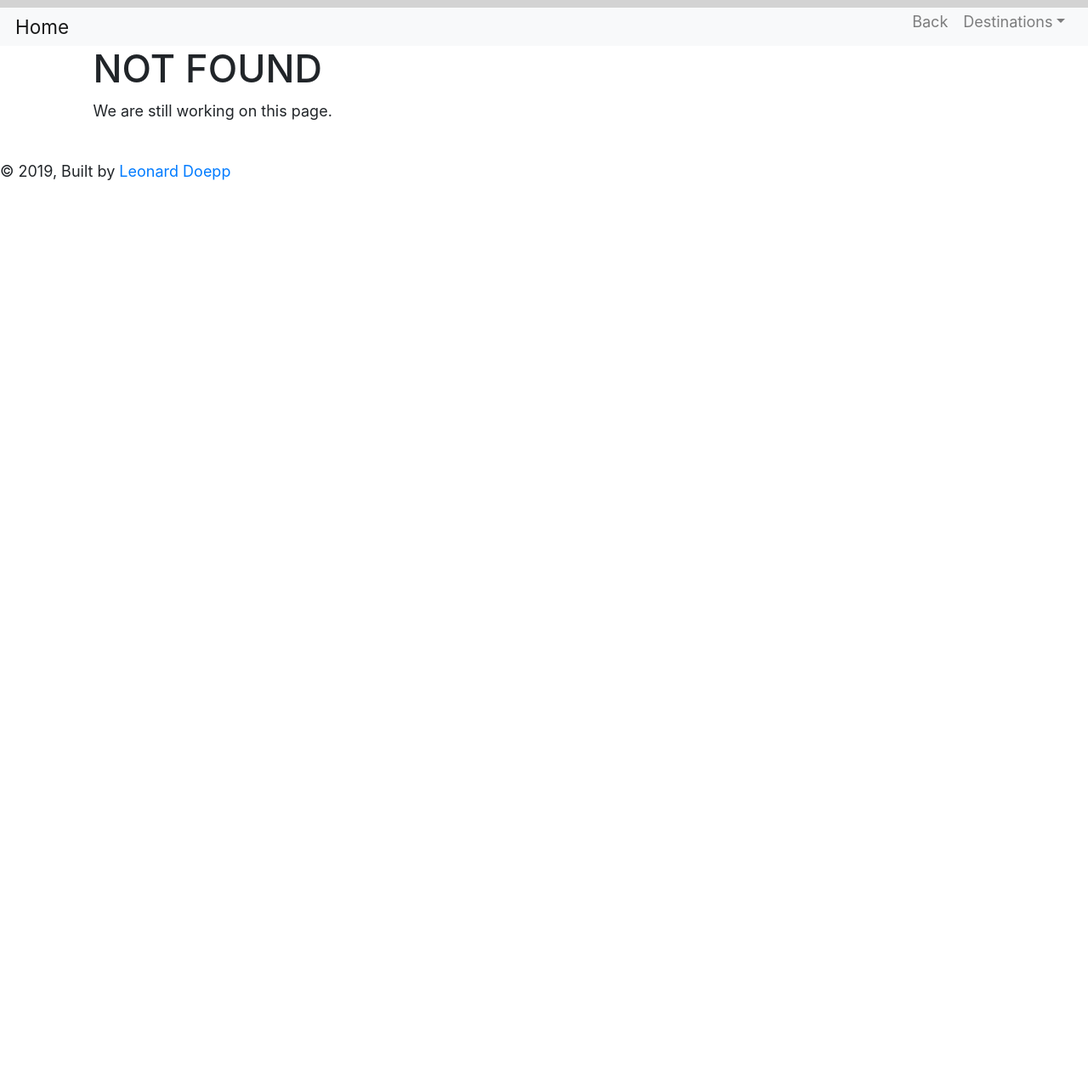
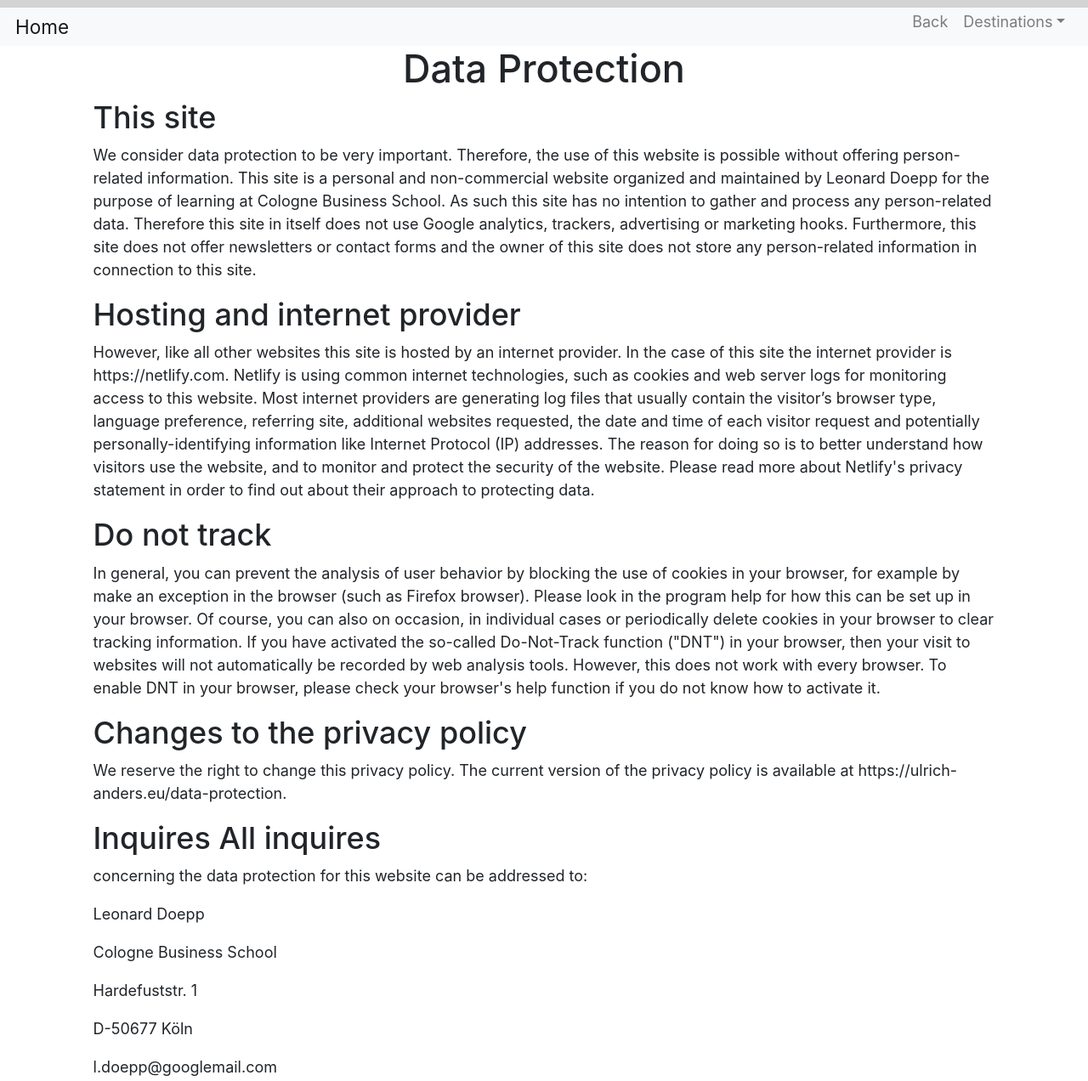
Before and after one commit to Kopfsalat92/share_experience, a Gatsby site: page /datenschutz in a window 1280 px wide. Before the commit this address had no page. Shown: the part 317-1589 px from the top of the page at 85% size. Before the commit the page ends 800 px from the top, so only its background shows below. Built offline with nearby package versions, Linux system fonts and the light colour scheme; Gatsby itself is replaced by a stand-in of ours.

Commit message:
data protection

```diff
--- a/src/components/layout.js
+++ b/src/components/layout.js
@@ -52,6 +52,8 @@ export default class Layout extends React.Component {
             © {new Date().getFullYear()}, Built by
             {` `}
             <a href="mailto:l.doepp@googlemail.com">Leonard Doepp</a>
+            <br />
+            <a href="/datenschutz/">Data protection</a>
           </footer>
         </div>
       </>
--- /dev/null
+++ b/src/pages/datenschutz.js
@@ -0,0 +1,75 @@
+import React from "react";
+import { Link } from "gatsby";
+import Layout from "../components/layout";
+import SEO from "../components/seo";
+
+export default class DataProtection extends React.Component {
+  render() {
+    return (
+      <Layout>
+        <SEO title="Datenschutz" />
+        <h1 align="center">Data Protection</h1>
+        <h2>This site</h2>
+        <p>
+          We consider data protection to be very important. Therefore, the use
+          of this website is possible without offering person-related
+          information. This site is a personal and non-commercial website
+          organized and maintained by Leonard Doepp for the purpose of learning
+          at Cologne Business School. As such this site has no intention to
+          gather and process any person-related data. Therefore this site in
+          itself does not use Google analytics, trackers, advertising or
+          marketing hooks. Furthermore, this site does not offer newsletters or
+          contact forms and the owner of this site does not store any
+          person-related information in connection to this site.
+        </p>
+        <h2>Hosting and internet provider</h2>
+        <p>
+          However, like all other websites this site is hosted by an internet
+          provider. In the case of this site the internet provider is
+          https://netlify.com. Netlify is using common internet technologies,
+          such as cookies and web server logs for monitoring access to this
+          website. Most internet providers are generating log files that usually
+          contain the visitor’s browser type, language preference, referring
+          site, additional websites requested, the date and time of each visitor
+          request and potentially personally-identifying information like
+          Internet Protocol (IP) addresses. The reason for doing so is to better
+          understand how visitors use the website, and to monitor and protect
+          the security of the website. Please read more about Netlify's privacy
+          statement in order to find out about their approach to protecting
+          data.
+        </p>
+        <h2>Do not track</h2>
+        <p>
+          In general, you can prevent the analysis of user behavior by blocking
+          the use of cookies in your browser, for example by make an exception
+          in the browser (such as Firefox browser). Please look in the program
+          help for how this can be set up in your browser. Of course, you can
+          also on occasion, in individual cases or periodically delete cookies
+          in your browser to clear tracking information. If you have activated
+          the so-called Do-Not-Track function ("DNT") in your browser, then your
+          visit to websites will not automatically be recorded by web analysis
+          tools. However, this does not work with every browser. To enable DNT
+          in your browser, please check your browser's help function if you do
+          not know how to activate it.{" "}
+        </p>
+        <h2>Changes to the privacy policy</h2>
+        <p>
+          We reserve the right to change this privacy policy. The current
+          version of the privacy policy is available at
+          https://ulrich-anders.eu/data-protection.
+        </p>
+        <h2>Inquires All inquires</h2>
+        <p>
+          concerning the data protection for this website can be addressed to:
+        </p>
+        <p>Leonard Doepp</p>
+        <p>Cologne Business School</p>
+        <p>Hardefuststr. 1</p>
+        <p>D-50677 Köln</p>
+        <p>l.doepp@googlemail.com</p>
+
+        <Link to="/">Go back to home</Link>
+      </Layout>
+    );
+  }
+}
```
